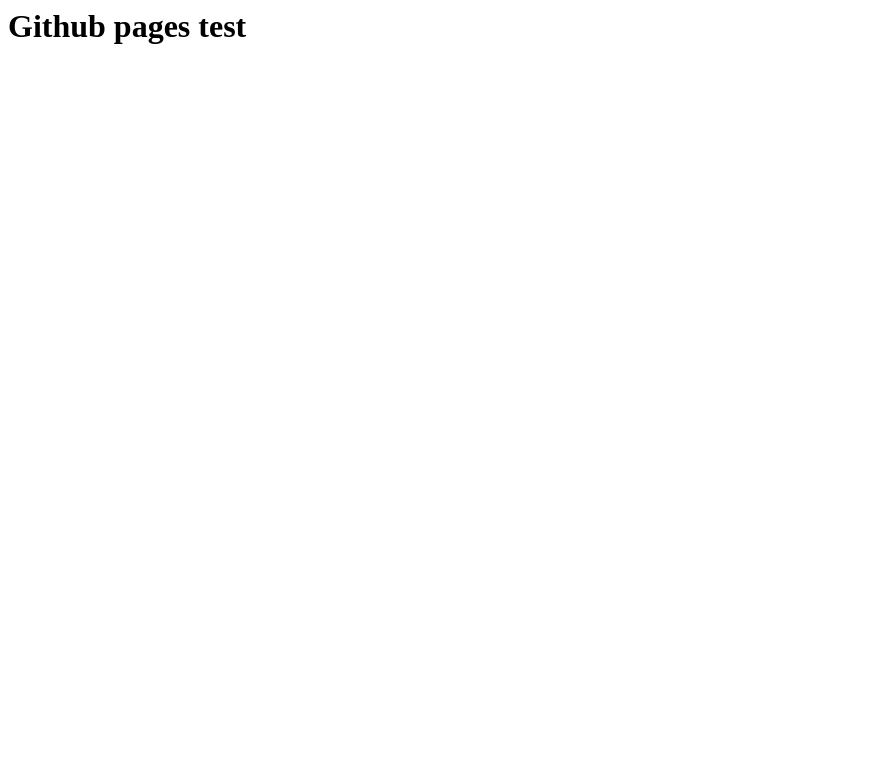
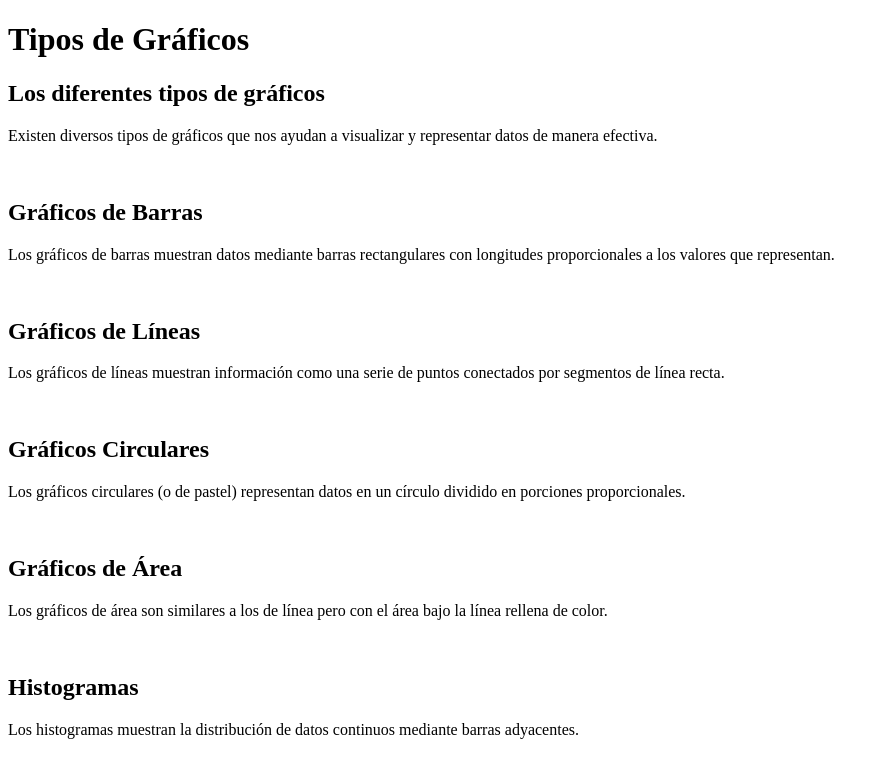
Before and after one commit to Samup-source/Mi-primer-pagina-WEB, a plain HTML site: page index.html in a window 1280 px wide. Shown: the whole page, without its empty margins (0-889 px from the left). Drawn offline with Linux system fonts and the light colour scheme.

Commit message:
Update index.html

```diff
--- a/index.html
+++ b/index.html
@@ -1 +1,36 @@
-<h1>Github pages test</h1>
+<!DOCTYPE html>
+<html lang="es">
+<head>
+    <meta charset="UTF-8">
+    <meta name="viewport" content="width=device-width, initial-scale=1.0">
+    <title>Gráficos</title>
+</head>
+<body>
+    <h1>Tipos de Gráficos</h1>
+
+    <h2>Los diferentes tipos de gráficos</h2>
+
+    <p>Existen diversos tipos de gráficos que nos ayudan a visualizar y representar datos de manera efectiva.</p>
+    <br>
+
+    <h2>Gráficos de Barras</h2>
+    <p>Los gráficos de barras muestran datos mediante barras rectangulares con longitudes proporcionales a los valores que representan.</p>
+    <br>
+
+    <h2>Gráficos de Líneas</h2>
+    <p>Los gráficos de líneas muestran información como una serie de puntos conectados por segmentos de línea recta.</p>
+    <br>
+
+    <h2>Gráficos Circulares</h2>
+    <p>Los gráficos circulares (o de pastel) representan datos en un círculo dividido en porciones proporcionales.</p>
+    <br>
+
+    <h2>Gráficos de Área</h2>
+    <p>Los gráficos de área son similares a los de línea pero con el área bajo la línea rellena de color.</p>
+    <br>
+
+    <h2>Histogramas</h2>
+    <p>Los histogramas muestran la distribución de datos continuos mediante barras adyacentes.</p>
+    <br>
+</body>
+</html>
```
